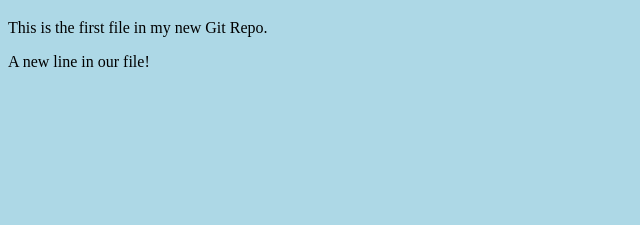
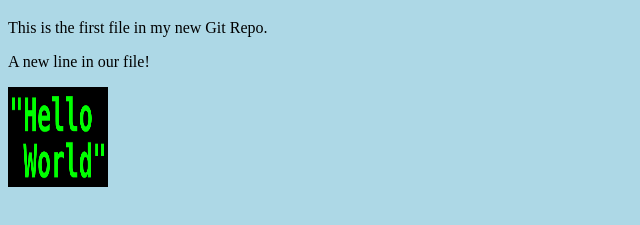
Before and after one commit to M-badox/hello, a plain HTML site: page index.html in a window 1280 px wide. Shown: the part 61-286 px from the top of the page, without its empty margins (0-640 px from the left). Drawn offline with Linux system fonts and the light colour scheme.

Commit message:
Added image to Hello World

```diff
--- a/index.html
+++ b/index.html
@@ -11,5 +11,7 @@
     <h1>Hello world!</h1>
     <p>This is the first file in my new Git Repo.</p>
     <p>A new line in our file!</p>
+    <img src="hello.png" alt="hello photo"
+    style="width: 100px; height: 100px;">
 </body>
 </html>
```
Also changed, not shown: hello.png (added).
